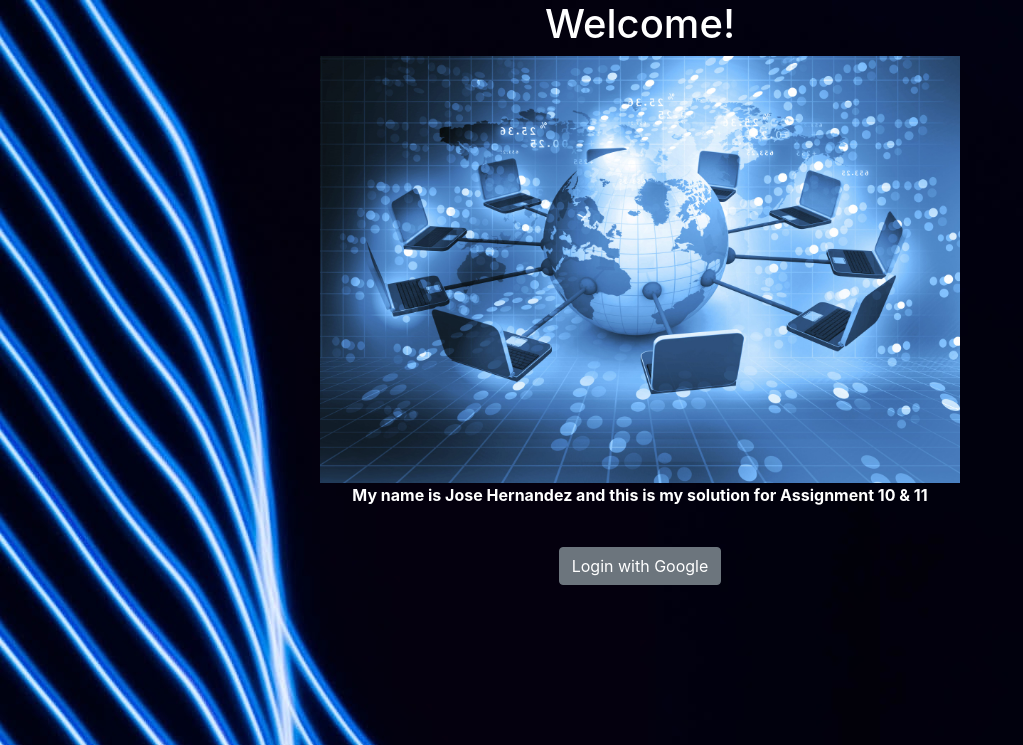
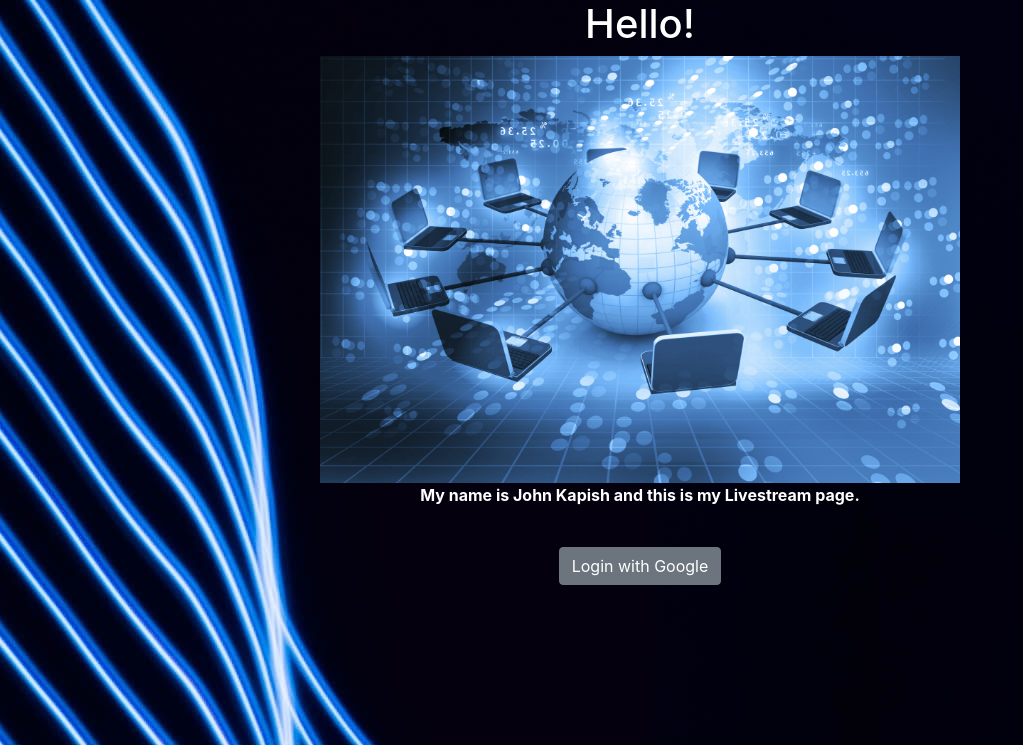
Before and after one commit to JohnKpush/MyLiveStream, a Flask app: page / in a window 1280 px wide. Shown: the top 745 px of the page, without its empty margins (0-1023 px from the left). Run offline with Flask 2, Linux system fonts and the light colour scheme; some libraries are stand-ins or nearby versions.

Commit message:
Update home.html

```diff
--- a/Static_Live_Feed_WebApp-main/templates/home.html
+++ b/Static_Live_Feed_WebApp-main/templates/home.html
@@ -1,8 +1,8 @@
 {% extends "base.html" %}
 {% block content %}
-  <h1>Welcome!</h1>
+  <h1>Hello!</h1>
   <img src="./static/networking.jpg" alt="Class Logo" width="50%">
-  <p><strong>My name is Jose Hernandez and this is my solution for Assignment 10 & 11</strong></p>
+  <p><strong>My name is John Kapish and this is my Livestream page.</strong></p>
   <br>
   <a class="btn btn-secondary" href="{{url_for('login')}}" role="button">Login with Google</a>
 {% endblock %}
```
